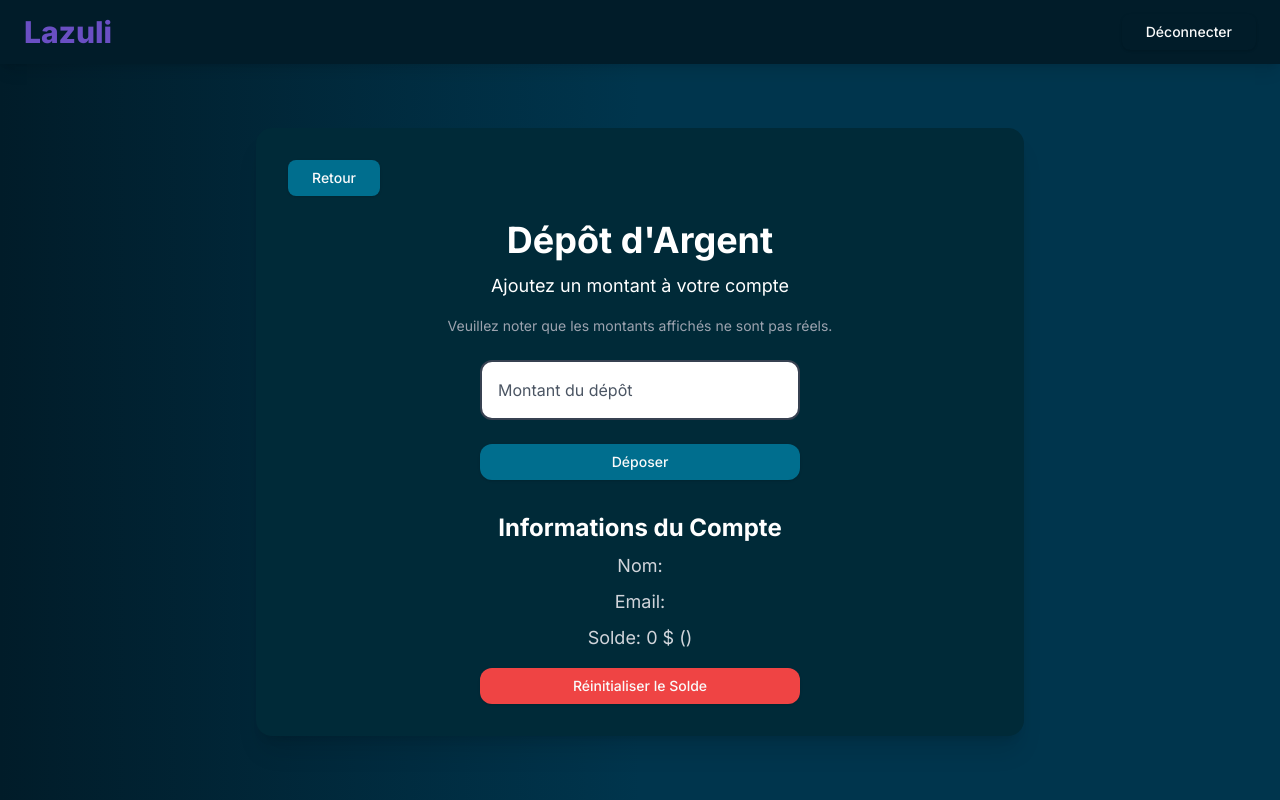
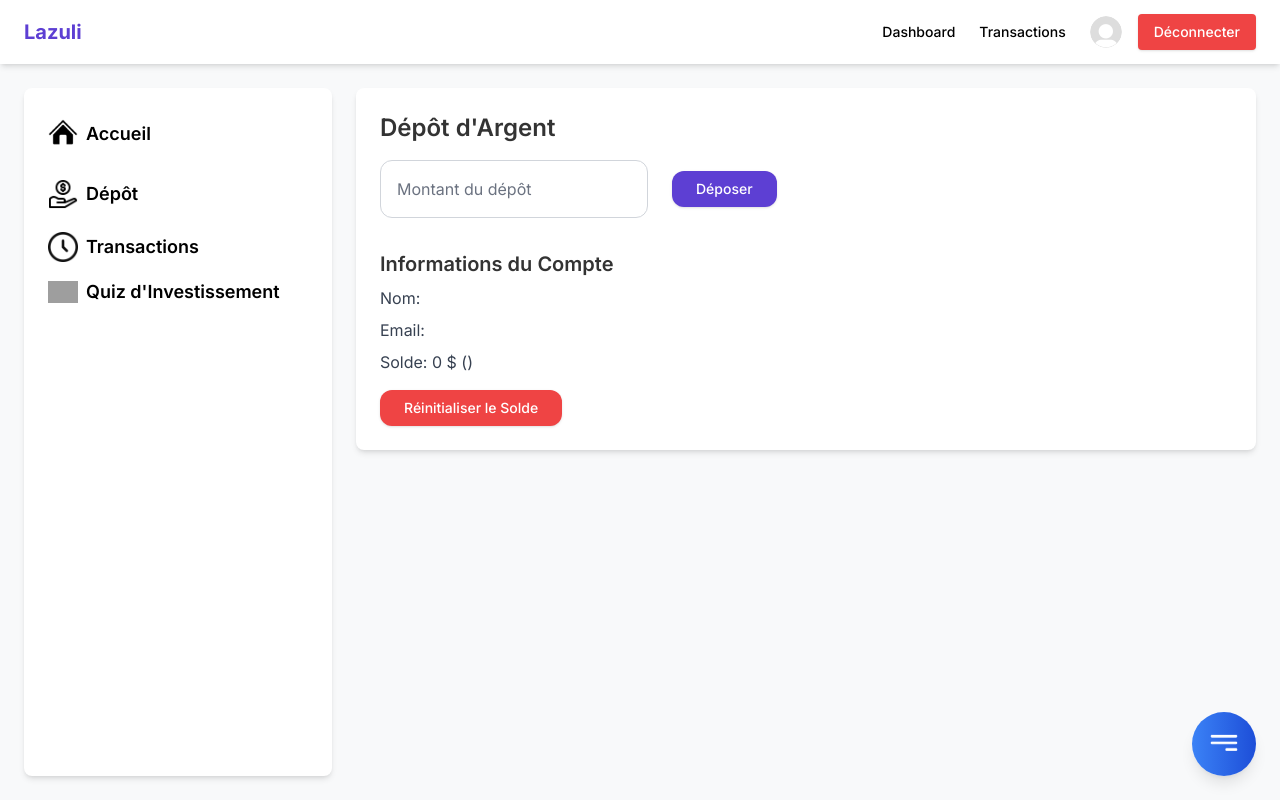
Before and after one commit to BdeB-Org/projet-de-session-equipe-ishowcode, a Next.js app in the folder lazuli/: page /Depot in a window 1280 px wide. Built offline with nearby package versions, Linux system fonts and the light colour scheme; grey boxes are pictures that could not be loaded.

Commit message:
Mise à jour de l'interface de la page dépôt

```diff
--- a/lazuli/app/Depot/page.tsx
+++ b/lazuli/app/Depot/page.tsx
@@ -4,9 +4,20 @@ import { useState, useEffect } from 'react';
 import { motion } from 'framer-motion';
 import { Button } from "@/components/ui/button";
 import Link from "next/link";
+import Image from 'next/image';
 import { useRouter } from 'next/navigation';
+import accueilLogoImg from '../Images/home_logo-removebg-preview.png';
+import depotLogoImg from '../Images/money.png'
+import quizLogoImg from '../Images/quiz_logo.png'
+import transactionLogoImg from '../Images/transaction_logo.webp';
+import ChatIcon from '@/components/chatIcon';
 
-export default function ProfilPage() {
+const containerVariants = {
+  hidden: { opacity: 0, x: -50 },
+  visible: { opacity: 1, x: 0, transition: { type: "spring", stiffness: 60 } },
+};
+
+export default function DepotPage() {
   const [name, setName] = useState('');
   const [email, setEmail] = useState('');
   const [depositAmount, setDepositAmount] = useState('');
@@ -127,62 +138,124 @@ export default function ProfilPage() {
   };
 
   return (
-    <motion.div className="flex flex-col min-h-screen bg-gradient-to-r from-[#011c29] via-[#00354d] to-[#00354d] text-white">
-      <header className="px-6 h-16 flex items-center justify-between bg-[#011c29] shadow-lg">
-        <Link className="flex items-center" href="/Dashboard">
-          <span className="font-extrabold text-3xl text-[#6a4fc3]">Lazuli</span>
+    <motion.div
+      className="flex flex-col min-h-screen bg-[#f8f9fa] text-black"
+      initial="hidden"
+      animate="visible"
+    >
+      {/* Header */}
+      <header className="px-4 lg:px-6 h-16 flex items-center justify-between bg-white shadow-md">
+        <Link className="flex items-center justify-center" href="/Dashboard" replace>
+          <span className="font-bold text-xl text-[#5d3fd3]">Lazuli</span>
         </Link>
-        <Button onClick={handleLogout} className="bg-darkGreen hover:bg-[#004d30] transition duration-300 px-6 py-3 rounded-lg">Déconnecter</Button>
+        <nav className="ml-auto flex items-center gap-6">
+          <Link className="text-sm font-medium hover:text-[#5d3fd3]" href="/Dashboard" replace>
+            Dashboard
+          </Link>
+          <Link className="text-sm font-medium hover:text-[#5d3fd3]" href="/Transactions">
+            Transactions
+          </Link>
+          <Link href="/Profil" className="relative w-8 h-8 rounded-full overflow-hidden">
+            {/* Vous pouvez éventuellement ajouter une image de profil si disponible */}
+            <Image
+              src="/images/default-avatar.png"
+              alt="Photo de Profil"
+              width={32}
+              height={32}
+              className="rounded-full"
+            />
+          </Link>
+        </nav>
+        <Button
+          onClick={handleLogout}
+          className="text-sm font-medium text-white bg-red-500 hover:bg-red-600 px-4 py-2 rounded ml-4"
+        >
+          Déconnecter
+        </Button>
       </header>
 
-      <main className="flex-1 flex justify-center items-center p-6">
-        <motion.section className="bg-[#002a38] p-8 rounded-2xl shadow-xl w-full max-w-3xl">
-          <div className="text-center mb-6">
-            <div className="text-left mb-6">
-              <Button
-                onClick={() => router.back()}
-                className="bg-[#006e8e] hover:bg-[#005e7a] transition duration-300 px-6 py-3 rounded-lg"
+      <main className="flex-1 flex flex-col lg:flex-row p-6 gap-6">
+        {/* Sidebar */}
+        <motion.aside
+          className="w-full lg:w-1/4 bg-white p-6 rounded-lg shadow-md space-y-6"
+          variants={containerVariants}
         >
-                Retour
-              </Button>
+          <nav className="space-y-4">
+            <div className="flex items-center space-x-2">
+              <Image src={accueilLogoImg} alt="Accueil Icon" width={30} height={30} />
+              <Link href="/Dashboard" replace>
+                <span className="block py-2 text-lg font-semibold hover:text-[#5d3fd3] cursor-pointer">
+                  Accueil
+                </span>
+              </Link>
             </div>
-            <h5 className="text-4xl font-bold mb-3">Dépôt d'Argent</h5>
-            <p className="text-lg mb-4">Ajoutez un montant à votre compte</p>
-            <p className="text-sm text-gray-400">Veuillez noter que les montants affichés ne sont pas réels.</p>
+            <div className="flex items-center space-x-2">
+              <Image src={depotLogoImg} alt="Dépôt Icon" width={30} height={30} />
+              <Link href="/Depot">
+                <span className="block py-2 text-lg font-semibold hover:text-[#5d3fd3] cursor-pointer">
+                  Dépôt
+                </span>
+              </Link>
+            </div>
+            <div className="flex items-center space-x-2">
+              <Image src={transactionLogoImg} alt="Transaction Icon" width={30} height={30} />
+              <Link href="/Transactions">
+                <span className="text-lg font-semibold hover:text-[#5d3fd3]">Transactions</span>
+              </Link>
+            </div>
+            <div className="flex items-center space-x-2">
+              <Image src={quizLogoImg.src} alt="Quiz Icon" width={30} height={30} />
+              <Link className="text-lg font-semibold hover:text-[#5d3fd3]" href="/Quiz">
+                Quiz d'Investissement
+              </Link>
+            </div>
+          </nav>
+        </motion.aside>
+
+        {/* Main Content */}
+        <section className="flex-1 space-y-6">
+          <motion.div
+            className="bg-white p-6 rounded-lg shadow-md"
+            variants={containerVariants}
+          >
+            <h2 className="text-2xl font-semibold mb-4 text-[#333]">Dépôt d'Argent</h2>
             {errorMessage && <p className="text-red-500 mb-4">{errorMessage}</p>}
             {successMessage && <p className="text-green-500 mb-4">{successMessage} {getCurrencySymbol(currency)}</p>}
-          </div>
 
-          <div className="flex flex-col items-center space-y-6">
+            <div className="flex flex-col lg:flex-row gap-6 items-center">
               <input
                 type="number"
                 value={depositAmount}
                 onChange={(e) => setDepositAmount(e.target.value)}
                 placeholder="Montant du dépôt"
-              className="w-full max-w-xs p-4 rounded-xl border-2 border-gray-700 focus:outline-none focus:ring-2 focus:ring-[#6a4fc3] text-black bg-white placeholder-gray-600 transition-all duration-300 ease-in-out transform hover:scale-105"
+                className="w-full lg:w-auto p-4 rounded-xl border border-gray-300 focus:outline-none focus:ring-2 focus:ring-[#5d3fd3] text-black bg-white placeholder-gray-500 transition-all duration-300 ease-in-out transform hover:scale-105"
               />
               <Button
                 onClick={handleDeposit}
-              className="w-full max-w-xs bg-[#006e8e] hover:bg-[#005e7a] transition duration-300 px-6 py-3 rounded-xl"
+                className="bg-[#5d3fd3] hover:bg-[#4629a6] text-white px-6 py-3 rounded-xl transition duration-300 transform hover:scale-105 text-sm font-medium"
               >
                 Déposer
               </Button>
             </div>
 
-          <div className="mt-8 text-center">
-            <h2 className="text-2xl font-bold mb-2">Informations du Compte</h2>
-            <p className="text-gray-300 text-lg mb-2">Nom: {name}</p>
-            <p className="text-gray-300 text-lg mb-2">Email: {email}</p>
-            <p className="text-gray-300 text-lg mb-4">Solde: {balance.toLocaleString(undefined, {maximumFractionDigits:2})} {getCurrencySymbol(currency)} ({currency})</p>
+            <div className="mt-8">
+              <h3 className="text-xl font-semibold mb-2 text-[#333]">Informations du Compte</h3>
+              <p className="text-gray-700 text-base mb-2">Nom: {name}</p>
+              <p className="text-gray-700 text-base mb-2">Email: {email}</p>
+              <p className="text-gray-700 text-base mb-4">
+                Solde: {balance.toLocaleString(undefined, {maximumFractionDigits:2})} {getCurrencySymbol(currency)} ({currency})
+              </p>
               <Button
                 onClick={handleResetBalance}
-              className="w-full max-w-xs text-center bg-red-500 hover:bg-red-600 transition duration-300 px-6 py-3 rounded-xl"
+                className="bg-red-500 hover:bg-red-600 text-white px-6 py-3 rounded-xl transition duration-300 transform hover:scale-105 text-sm font-medium"
               >
                 Réinitialiser le Solde
               </Button>
             </div>
-        </motion.section>
+          </motion.div>
+        </section>
       </main>
+      <ChatIcon />
     </motion.div>
   );
 }
```
Lines whose indentation alone changed are shown as unchanged.
